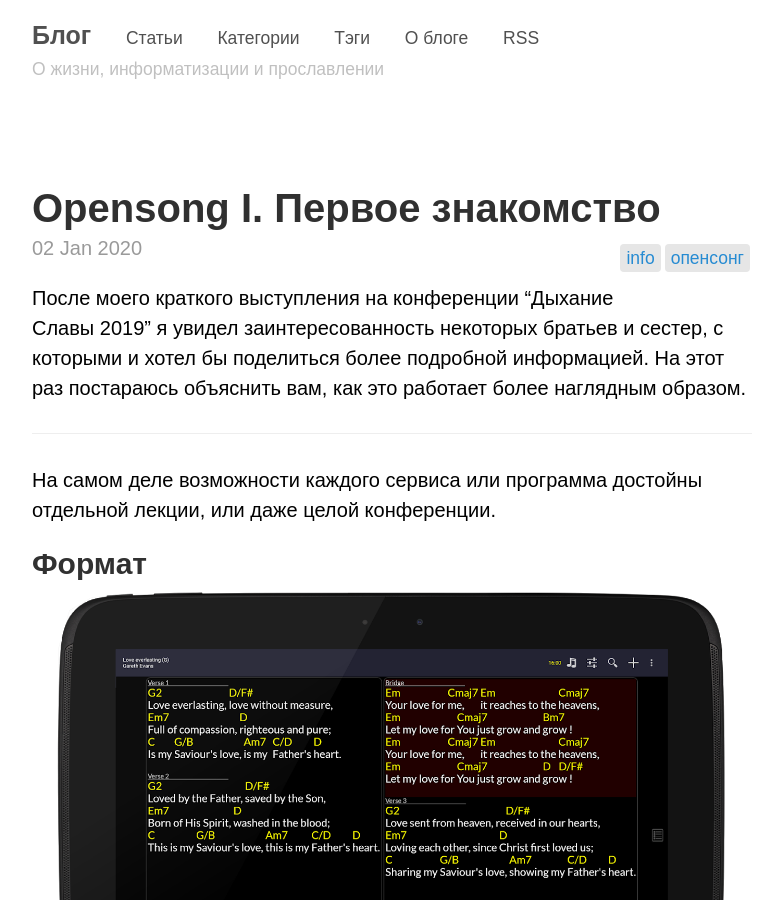
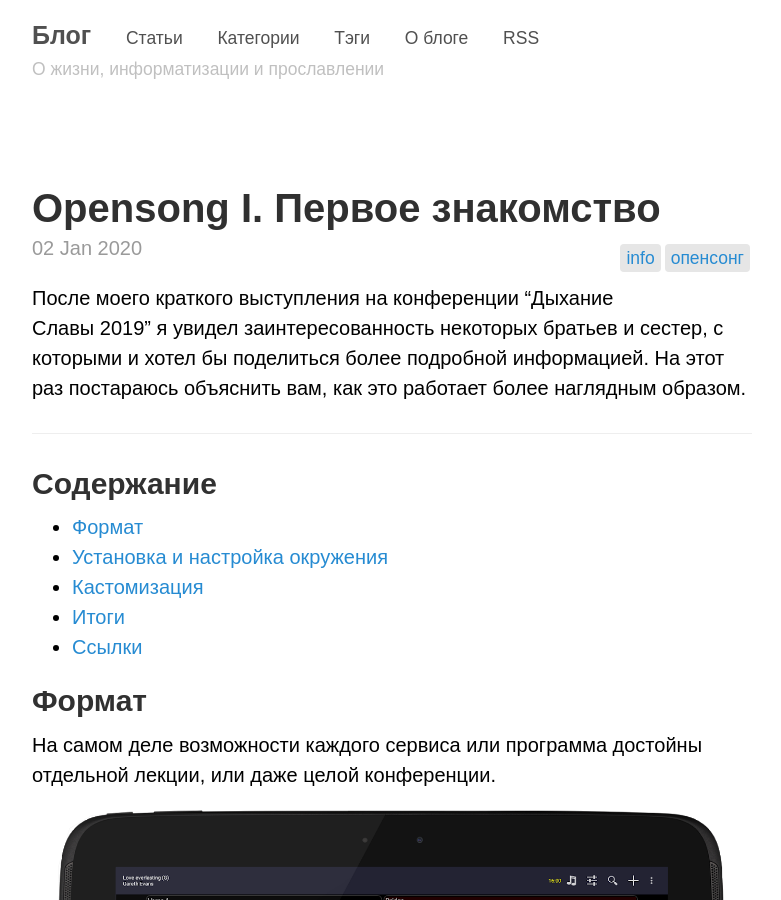
Before and after one commit to SergKnyz/alexblog, a Jekyll site: the page built from _posts/2020-01-02-statia-ob-opensong.markdown, in a window 1280 px wide and 900 px high. Shown: the whole window, without its empty margins (248-1029 px from the left). Built offline with Jekyll 4.4.1, drawn with Linux system fonts in a browser that asks for light colours; our own code applies the rules of GitHub Pages for plain Markdown files; a script that is not in the unit is left out.

Commit message:
Updated Statia Ob Opensong

```diff
--- a/_posts/2020-01-02-statia-ob-opensong.markdown
+++ b/_posts/2020-01-02-statia-ob-opensong.markdown
@@ -12,9 +12,17 @@
 
 ---
 
+## Содержание
+
+- [Формат](#format)
+- [Установка и настройка окружения](#setup)
+- [Кастомизация](#customizations)
+- [Итоги](#summaries)
+- [Ссылки](#refs)
+
+## Формат {#format}
+
 На самом деле возможности каждого сервиса или программа достойны отдельной лекции, или даже целой конференции.
-
-## Формат
 
 ![opensong1.png](/assets/images/opensong1.png)
 Для хранения текстов песен с аккордами мы используем формат Open Song XML. На самом деле это просто файл XML, только без расширения. Подробнее об этом формате можно почитать [на wiki](https://ru.wikipedia.org/wiki/XML).
```
